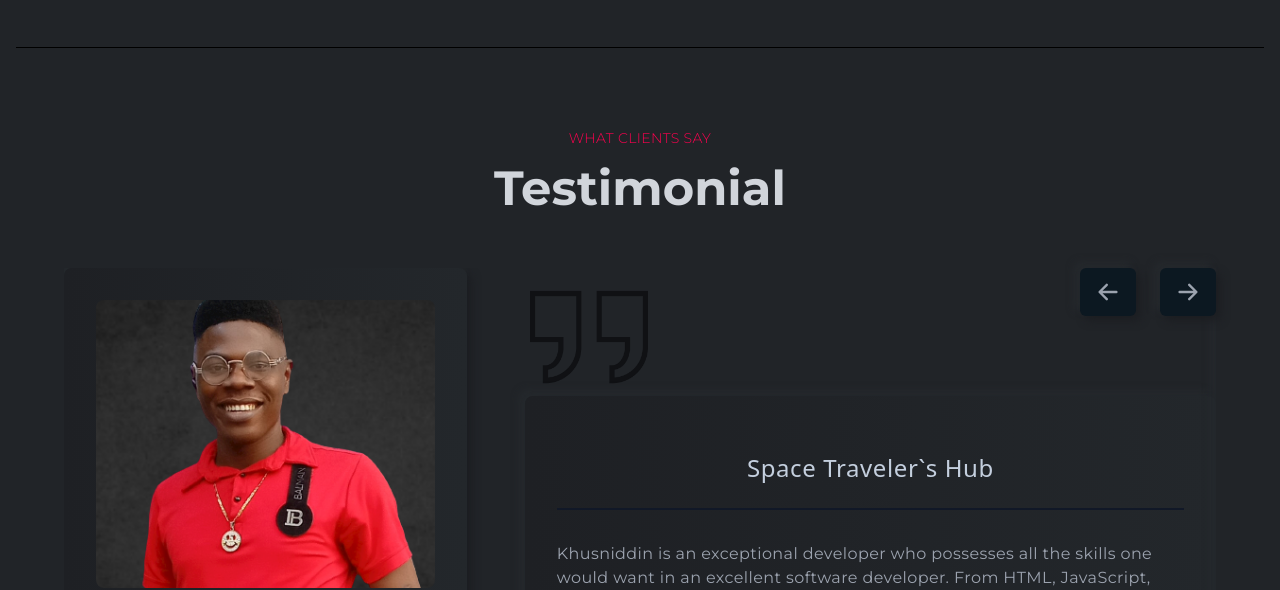
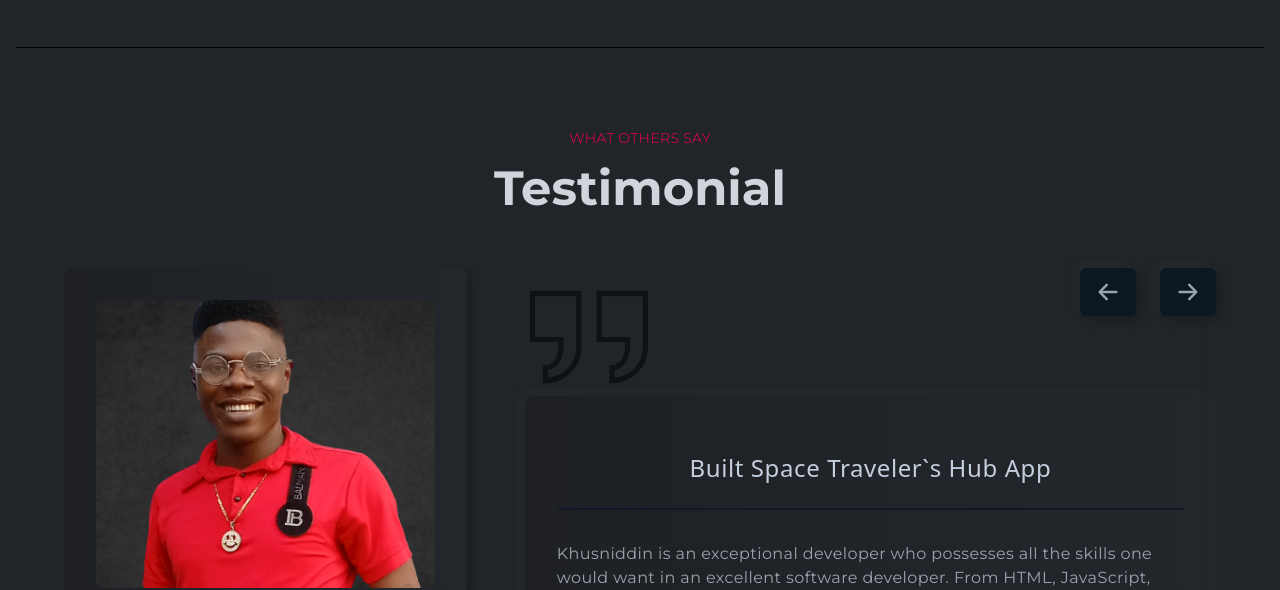
Before and after one commit to KIsmoilov/Khusniddin_portfolio, a React (Create React App) app: page / in a window 1280 px wide. Shown: the part 4640-5230 px from the top of the page. Built offline with nearby package versions, Linux system fonts and the light colour scheme.

Commit message:
Add texts to the testimonial section

```diff
--- a/src/components/tesimonial/Testimonial.js
+++ b/src/components/tesimonial/Testimonial.js
@@ -98,7 +98,7 @@ const Testimonial = () => {
       className="w-full py-20 border-b-[1px] border-b-black"
     >
       <div className="flex justify-center items-center text-center">
-        <Title title="WHAT CLIENTS SAY" des="Testimonial" />
+        <Title title="WHAT OTHERS SAY" des="Testimonial" />
       </div>
       <div className="max-w-6xl mx-auto">
         {/* ================ Slider One ================== */}
@@ -126,7 +126,7 @@ const Testimonial = () => {
                 <div className="w-full h-[70%] py-10 bg-gradient-to-r from-[#1e2024] to-[#23272b] rounded-lg shadow-shadowOne p-4 lgl:p-8 flex flex-col justify-center gap-4 lgl:gap-8">
                   <div className="flex flex-col justify-between lgl:items-center py-6 border-b-2 border-b-gray-900">
                     <h3 className="text-xl lgl:text-2xl font-medium tracking-wide">
-                      Space Traveler`s Hub
+                      Built Space Traveler`s Hub App
                     </h3>
                   </div>
                   <p className="text-base font-titleFont text-gray-400 font-small tracking-wide leading-6">
@@ -162,7 +162,7 @@ const Testimonial = () => {
                   </p>
                   <h3 className="text-2xl font-bold">Mert Kaya</h3>
                   <p className="text-base tracking-wide mt-2 text-gray-500">
-                    Full-Stack Web Developer
+                    Full-Stack Blockchain Developer
                   </p>
                 </div>
               </div>
@@ -171,7 +171,7 @@ const Testimonial = () => {
                 <div className="w-full h-[70%] py-10 bg-gradient-to-r from-[#1e2024] to-[#23272b] rounded-lg shadow-shadowOne p-4 lgl:p-8 flex flex-col justify-center gap-4 lgl:gap-8">
                   <div className="flex flex-col justify-between lgl:items-center py-6 border-b-2 border-b-gray-900">
                     <h3 className="text-xl lgl:text-2xl font-medium tracking-wide">
-                      Space Traveler`s Hub
+                      Worked in Pair-Programming Sessions
                     </h3>
                   </div>
                   <p className="text-base font-titleFont text-gray-400 font-small tracking-wide leading-6">
@@ -215,7 +215,7 @@ const Testimonial = () => {
                 <div className="w-full h-[70%] py-10 bg-gradient-to-r from-[#1e2024] to-[#23272b] rounded-lg shadow-shadowOne p-4 lgl:p-8 flex flex-col justify-center gap-4 lgl:gap-8">
                   <div className="flex flex-col justify-between lgl:items-center py-6 border-b-2 border-b-gray-900">
                     <h3 className="text-xl lgl:text-2xl font-medium tracking-wide">
-                      Space Traveler`s Hub
+                      Solved Coding Challenges Together
                     </h3>
                   </div>
                   <p className="text-base font-titleFont text-gray-400 font-small tracking-wide leading-6">
```
